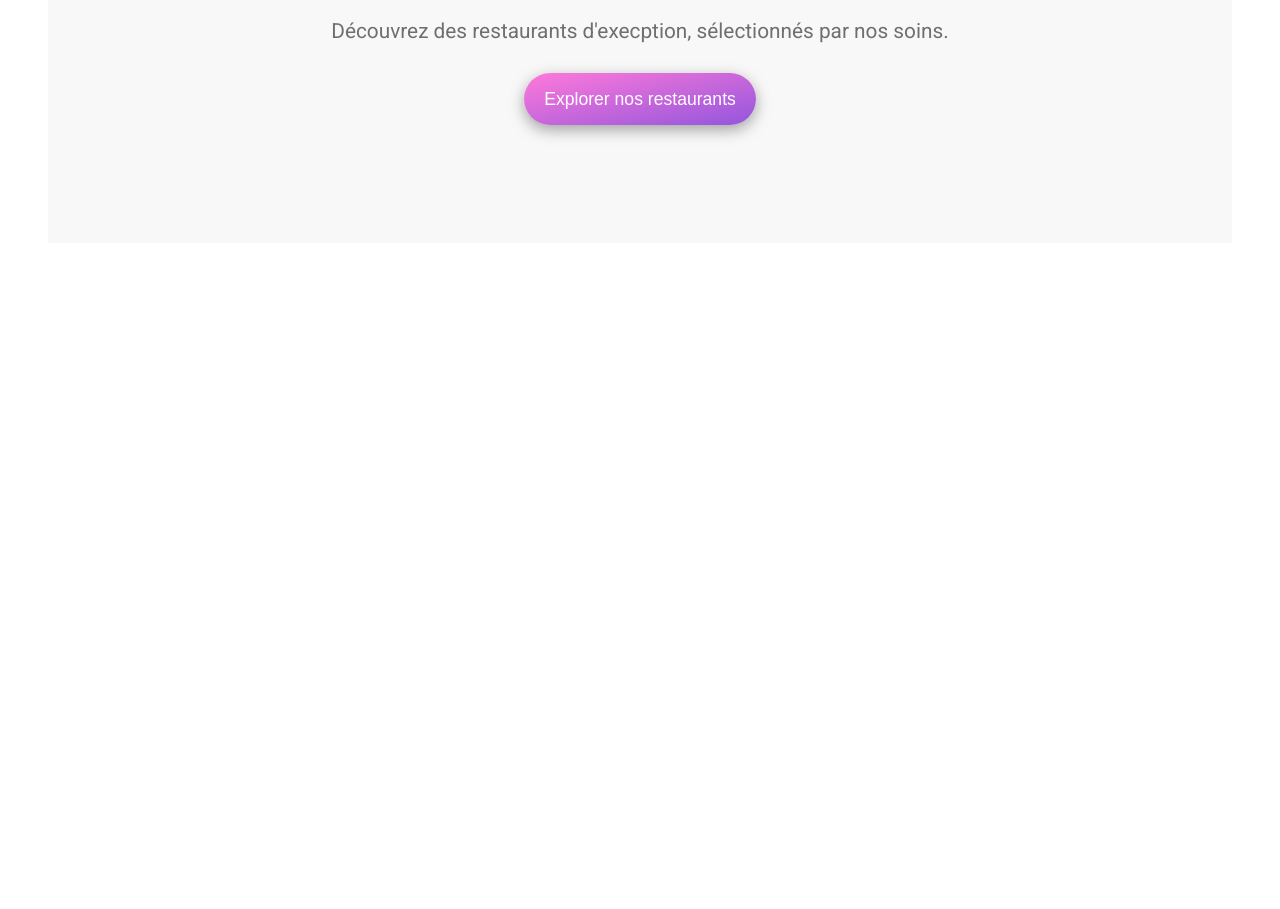
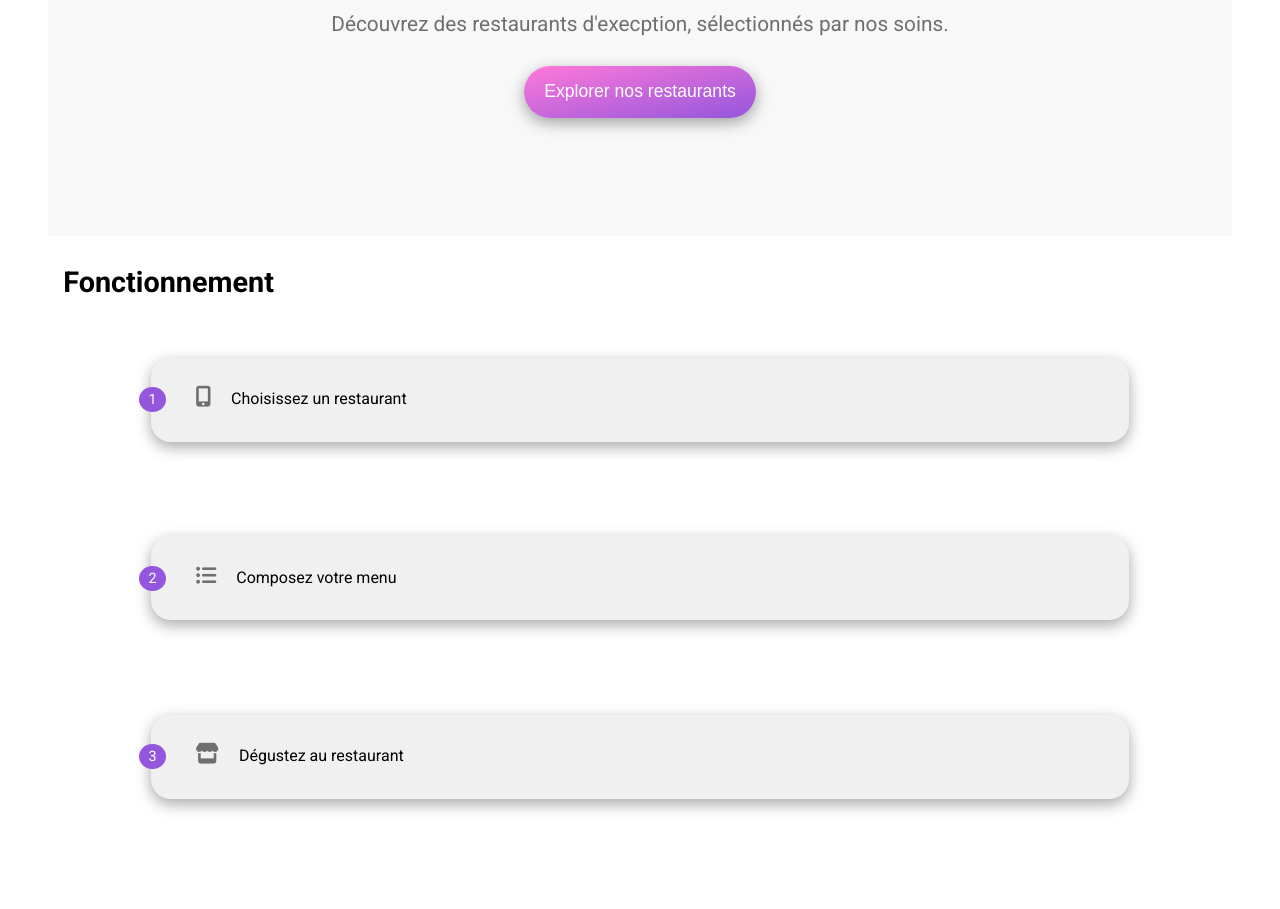
Before and after one commit to GennGur/GennGur.github.io, a website: page index.html in a window 1280 px wide. Shown: the part 205-1114 px from the top of the page. Before the commit the page ends 800 px from the top, so only its background shows below. Drawn offline with Linux system fonts and the light colour scheme; a web font is replaced by a local one.

Commit message:
add function section

```diff
--- a/index.html
+++ b/index.html
@@ -24,8 +24,14 @@
                 Explorer nos restaurants
             </button>
         </div>
-
-
+    </section>
+    <section class="function">
+        <h3 class="function-title">Fonctionnement</h3>
+        <ul class="function-list">
+           <li class="puce puce-1"><p class="num num-1">1</p><i class="fa-sharp fa-solid fa-mobile-screen-button"></i> Choisissez un restaurant</li>
+           <li class="puce puce-2"><p class="num num-2">2</p><i class="fa-solid fa-list-ul"></i>Composez votre menu</li>
+           <li class="puce puce-3"><p class="num num-3">3</p><i class="fa-solid fa-store"></i>Dégustez au restaurant</li>
+        </ul>
     </section>
 </body>
 </html>
--- a/scss/pages/home.scss
+++ b/scss/pages/home.scss
@@ -28,7 +28,7 @@
     padding-bottom: 10%;
     .nav-title{
         @include typo-title;
-        width: 70%;
+        width: 65%;
         align-self: center;
         margin-bottom: 1%;
     }
@@ -41,3 +41,46 @@
 
     }
 }
+
+
+.function{
+    .function-title{
+        @include typo-title;
+        padding-left: 1.9vh;
+    }
+
+    .function-list{
+        @include typo-text;
+        list-style: none;
+        display: flex;
+        flex-direction: column;
+        align-items: center;
+        z-index: 0;
+        padding-left: 0;
+        margin-top: 5%;
+
+        .puce{
+            width: 80%;
+            display: flex;
+            align-items: baseline;
+            background-color: #F0F0F0;
+            border-radius: 20px;
+            margin-bottom: 8%;
+            padding: 15px;
+            box-shadow: rgba(0, 0, 0, 0.35) 0px 5px 15px;
+            .fa-solid, .fa-sharp{
+                @include typo-imp-text;
+                margin-right: 20px;
+            }
+            .num{
+                @include typo-num-list;
+                margin-right: 30px;
+                margin-left: -27px;
+                background-color: $primary-color;
+                padding: 4px 9px;
+                border-radius: 50%;
+            }
+
+        }
+    }
+}
--- a/scss/utils/mixins.scss
+++ b/scss/utils/mixins.scss
@@ -1,5 +1,5 @@
 @mixin typo-title {
-    font-size: 2em;
+    font-size: 1.8em;
     font-weight: bold;
 }
 @mixin typo-text {
@@ -20,3 +20,7 @@
     font-size: 1.1em;
     color: #FFFFFF;
 }
+@mixin typo-num-list{
+    font-size: 0.9em;
+    color: #FFFFFF;
+}
```
Also changed, not shown: public/style.css, 1 other file.
